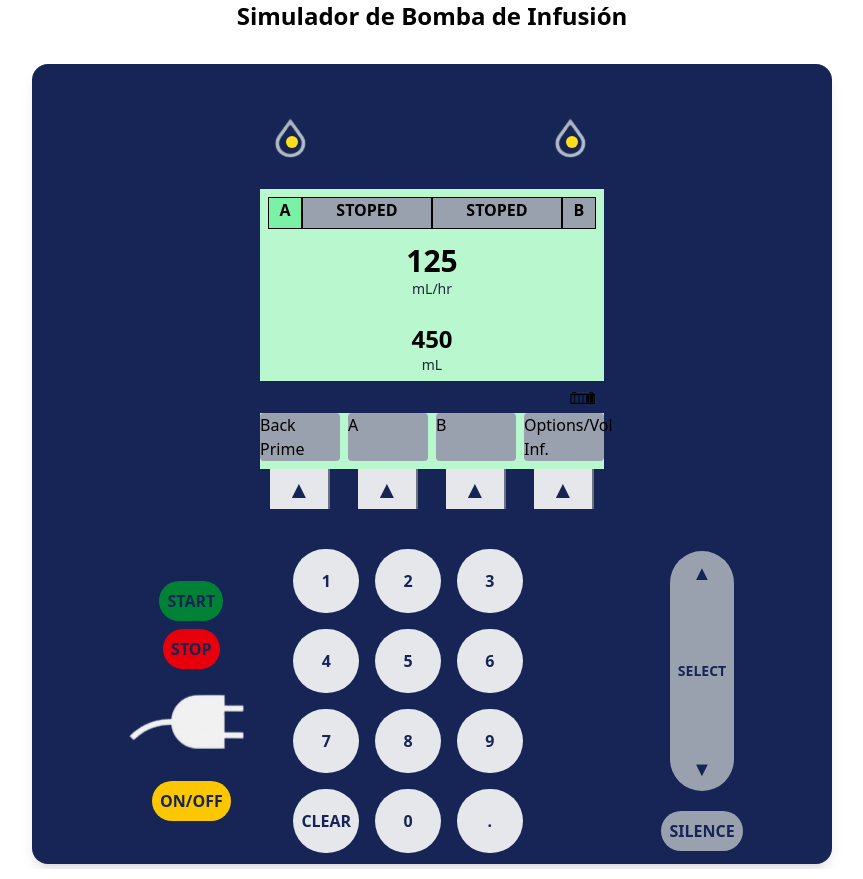
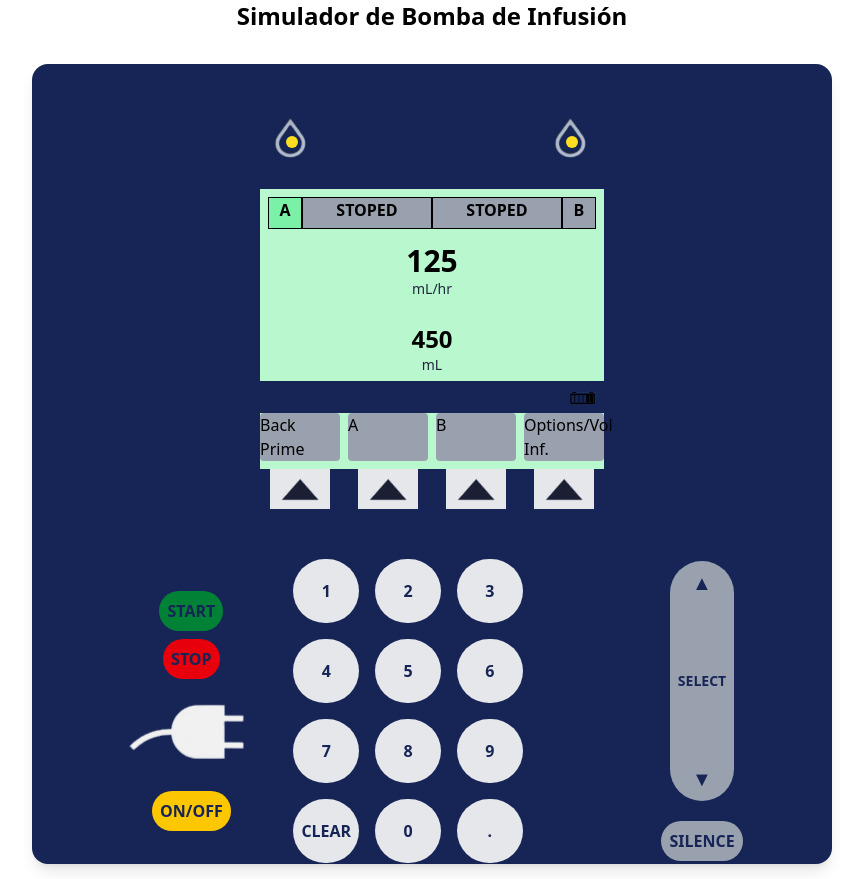
Before and after one commit to vpeinado263/simulador-bomba-insulina, a Next.js app in the folder frontend/: page / in a window 1280 px wide. Shown: the whole page, without its empty margins (208-1071 px from the left). Built offline with nearby package versions, Linux system fonts and the light colour scheme.

Commit message:
feat(ui): agregar componente SoftkeyButton con icono SVG y soporte de etiqueta

```diff
--- a/frontend/src/components/atoms/Botones Individuales/SoftkeyButton.jsx
+++ b/frontend/src/components/atoms/Botones Individuales/SoftkeyButton.jsx
@@ -1,8 +1,8 @@
 const SoftkeyButton = ({ label }) => {
   return (
-    <div className="w-15 h-10 flex items-center justify-center bg-gray-200 border-r-2 border-gray-500">
-      <button className="text-blue-950 font-bold flex items-center gap-1">
-        <span className="text-2xl">▲</span>
+    <div className="w-15 h-10 flex items-center justify-center bg-gray-200">
+      <button>
+      <img src="/softkeybutton.svg" alt="Botón softkey" width={60} height={50} />
         {label}
       </button>
     </div>
```
